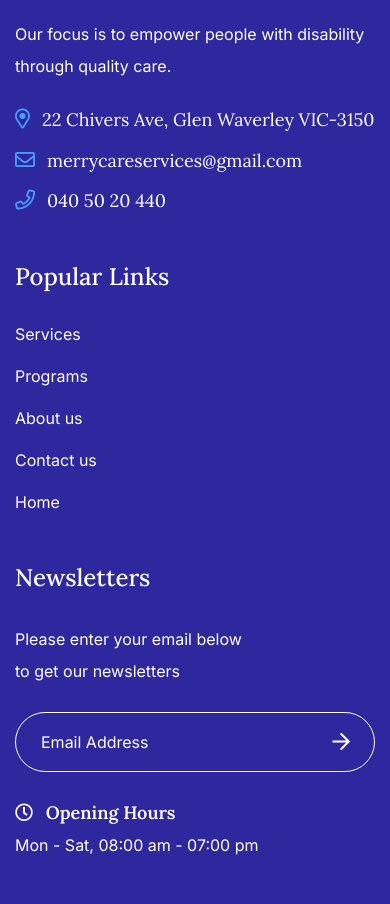
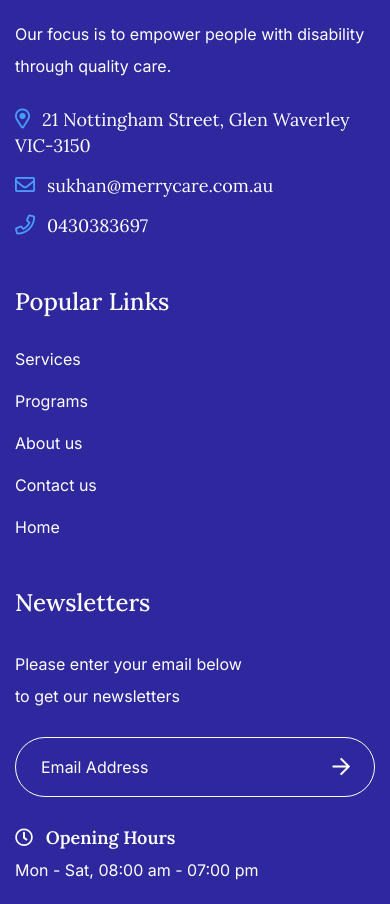
Before and after one commit to Guneetparam/MerryCare, a Next.js app: page / in a window 390 px wide. Shown: the part 6482-7386 px from the top of the page. Built offline with nearby package versions, Linux system fonts and the light colour scheme.

Commit message:
address, email, mobile number change

```diff
--- a/pages/contact.js
+++ b/pages/contact.js
@@ -50,7 +50,7 @@
                       </li>
                       <li>
                         <span>Email</span>
-                        <a href="mailto:support@gmail.com">merrycareservices@gmail.com</a>
+                        <a href="mailto:support@gmail.com">sukhan@merrycare.com.au</a>
                       </li>
                       <li>
                         <span>After Hours</span>
--- a/src/layouts/footers/FooterDefault.js
+++ b/src/layouts/footers/FooterDefault.js
@@ -28,19 +28,19 @@
                     <li>
                       <a href="https://goo.gl/maps/inpkL6wUZqMR3opX7">
                         <i className="far fa-map-marker-alt" />
-                        22 Chivers Ave, Glen Waverley VIC-3150
+                        21 Nottingham Street, Glen Waverley VIC-3150
                       </a>
                     </li>
                     <li>
                       <a href="mailto:merrycareservices@gmail.com">
                         <i className="far fa-envelope" />
-                        merrycareservices@gmail.com
+                        sukhan@merrycare.com.au
                       </a>
                     </li>
                     <li>
                       <a href="tel:01267899">
                         <i className="far fa-phone" />
-                        040 50 20 440
+                        0430383697
                       </a>
                     </li>
                   </ul>
--- a/src/layouts/headers/SlidePanel.js
+++ b/src/layouts/headers/SlidePanel.js
@@ -29,12 +29,12 @@
             </li>
             <li>
               <i className="far fa-envelope-open" />
-              <a href="mailto:support@qolle.com">merrycareservices@gmail.com</a>
+              <a href="mailto:support@qolle.com">sukhan@merrycare.com.au</a>
 {/*               <a href="mailto:info@qolle.com">info@seeva.com</a>
  */}            </li>
             <li>
               <i className="far fa-phone" />
-              <a href="tel:+01234567899">040 50 20 440</a>
+              <a href="tel:+01234567899">0430 38 36 97</a>
               <br />
               <a href="tel:+8563214">0433 393 697</a>
               <br />
```
